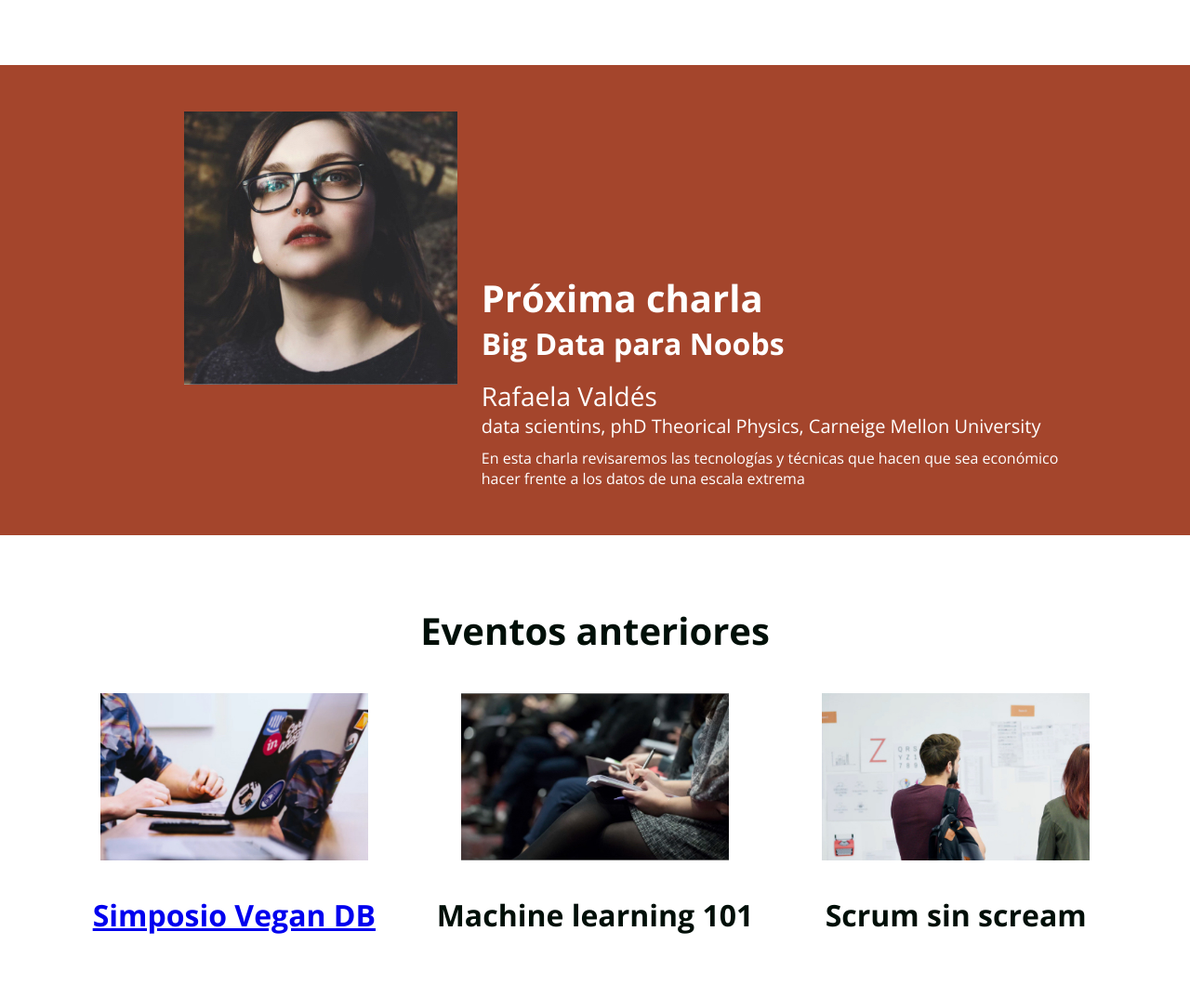
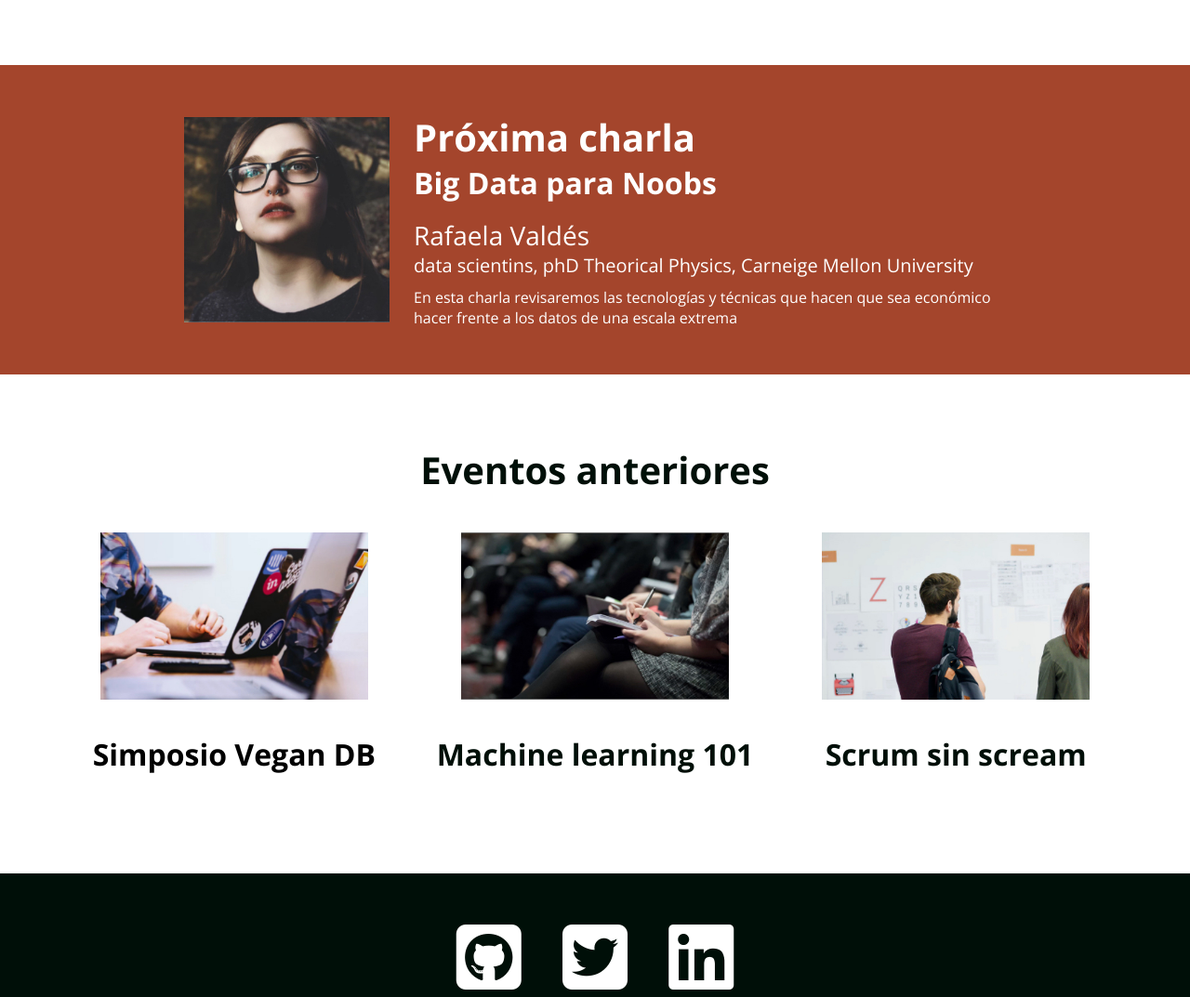
Before and after one commit to CArayaGit/Meet-Coffe, a plain HTML site: page index.html in a window 1280 px wide. Shown: the part 920-1993 px from the top of the page at 93% size. Drawn offline with nearby package versions, Linux system fonts and the light colour scheme.

Commit message:
Se agrega link desde eventos html

```diff
--- a/assets/css/style.css
+++ b/assets/css/style.css
@@ -143,3 +143,8 @@ footer i {
 #eventos h3 {
   margin: 1em auto;
 }
+
+.txt {
+  text-decoration: none;
+  color: black;
+}
--- a/index.html
+++ b/index.html
@@ -38,13 +38,12 @@
 
     <section id="proxima-charla" class="sweet-brown">
       <div class="centrado">
-        <img src="assets/img/speaker.jpg" alt="charla-speaker">
+        <img src="assets/img/speaker.jpg" alt="speaker" class="charla-speaker">
           <div class="charla-texto">
             <h2>Próxima charla</h2>
             <h3>Big Data para Noobs</h3>
             <h4>Rafaela Valdés</h4>
-            <h5>data scientins, phD Theorical
-            Physics, Carneige Mellon University</h5>
+            <h5>data scientins, phD Theorical Physics, Carneige Mellon University</h5>
             <p>En esta charla revisaremos las tecnologías y técnicas
             que hacen que sea económico hacer frente a los datos de una
             escala extrema</p>
@@ -57,7 +56,7 @@
 
       <article class="evento">
         <img src="assets/img/simposio-vegan.jpg" alt="">
-        <h3><a href="evento01.html">Simposio Vegan DB</a></h3>
+        <h3><a href="evento01.html" class="txt">Simposio Vegan DB</a></h3>
       </article>
 
       <article class="evento">
```
Also changed, not shown: evento01.html (+4 -4 lines).
